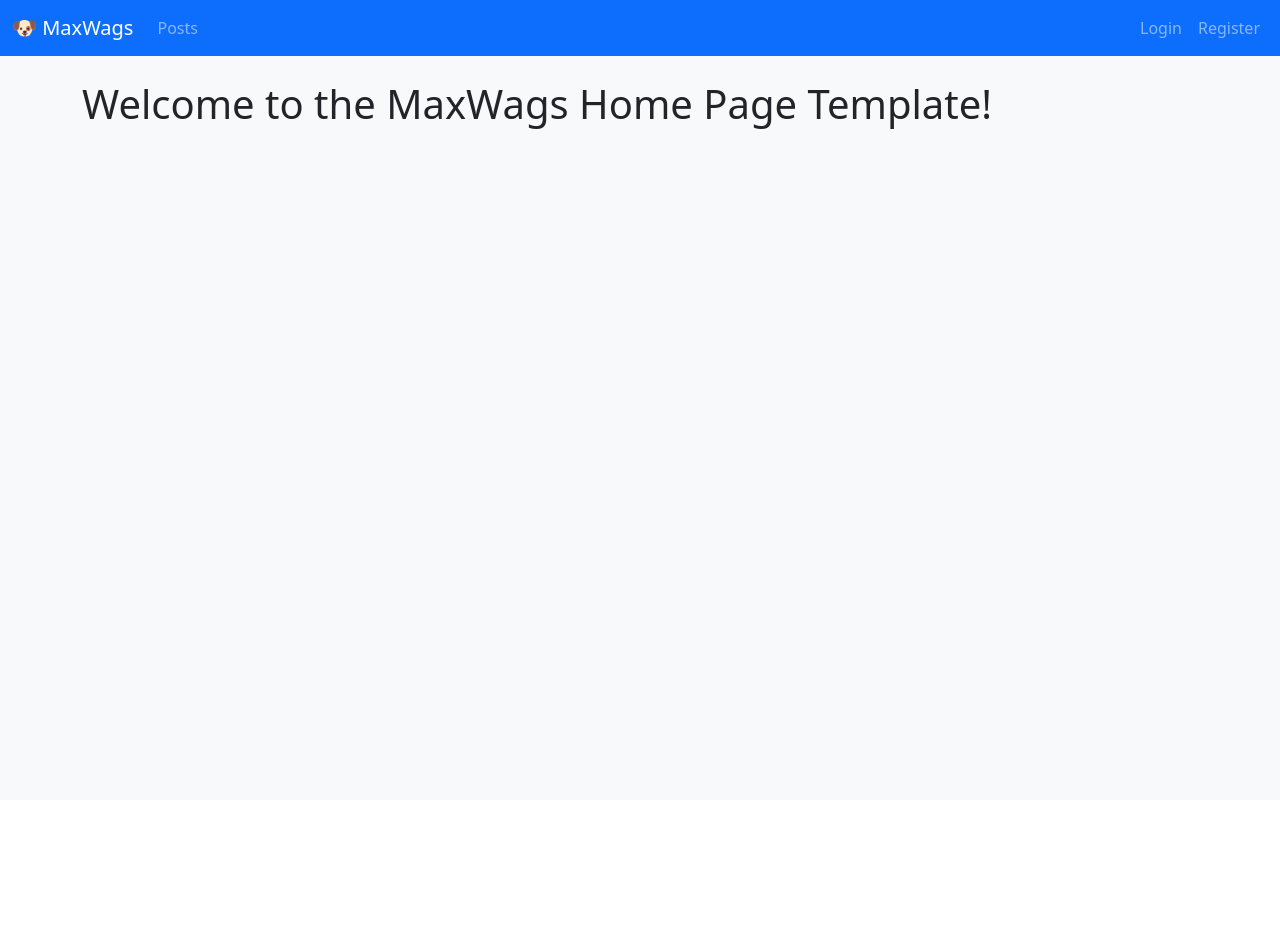
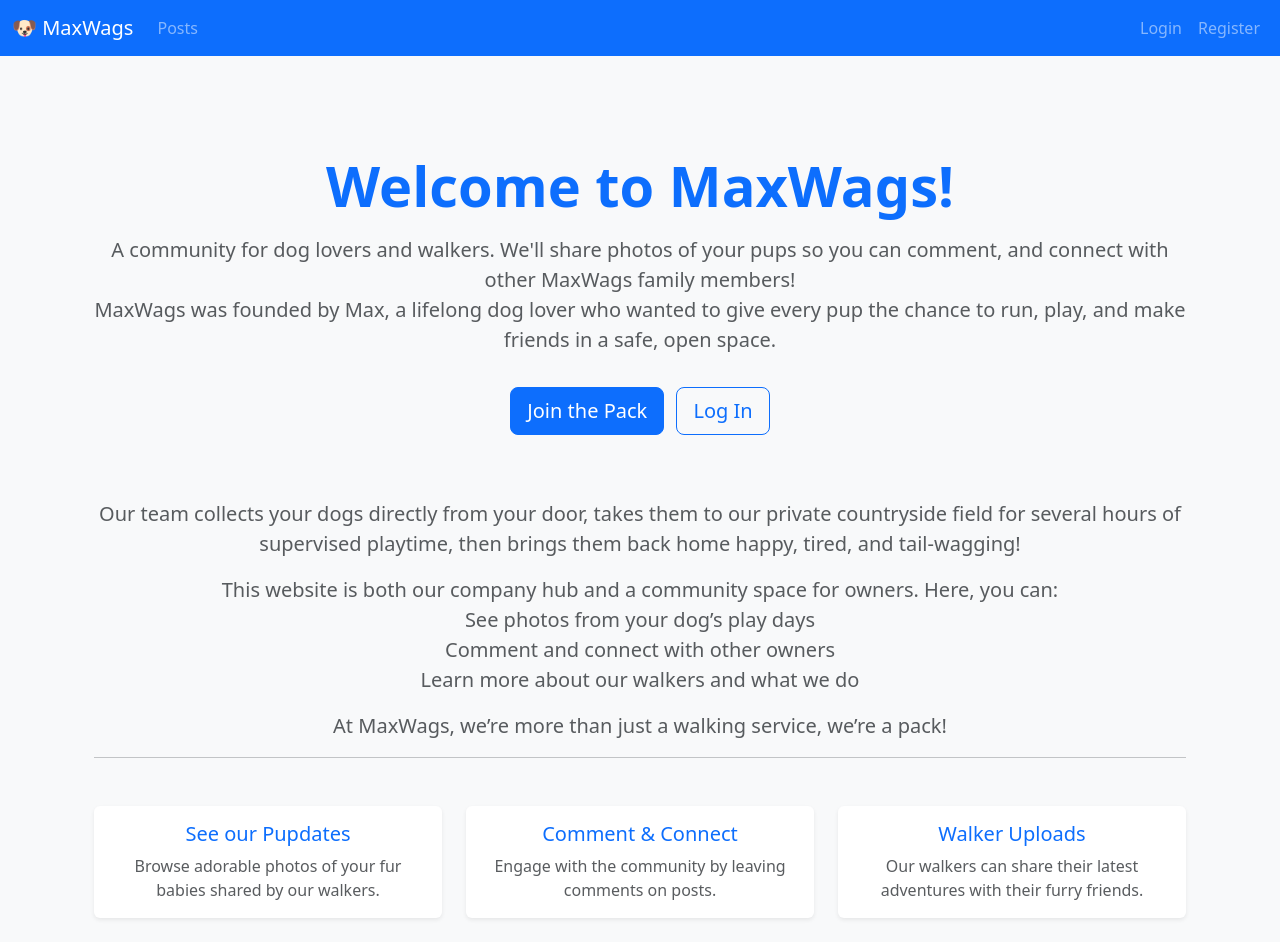
Before and after one commit to FollowRob/MaxWags_Capstone_Project, a Django app: page / in a window 1280 px wide. Before the commit the page ends 129 px from the top, so only its background shows below. Run offline with Django 5.2, Linux system fonts and the light colour scheme; some libraries are stand-ins or nearby versions.

Commit message:
update homepage with verbiage and cards

```diff
--- a/templates/home.html
+++ b/templates/home.html
@@ -1,5 +1,73 @@
 {% extends "base.html" %}
+{% load static %}
 
 {% block content %}
-<h1>Welcome to the MaxWags Home Page Template!</h1>
+<div class="container text-center mt-5">
+  <!-- Hero -->
+  <div class="py-5">
+    <h1 class="display-4 fw-bold text-primary">Welcome to MaxWags!</h1>
+    <p class="lead text-muted mt-3">
+      A community for dog lovers and walkers. We'll share photos of your pups so you can comment,
+       and connect with other MaxWags family members! <br>
+       MaxWags was founded by Max, a lifelong dog lover who wanted to give every pup the chance to run, play, and make friends in a safe, open space.
+    </p>
+
+    {% if user.is_authenticated %}
+      <a href="{% url 'posts' %}" class="btn btn-primary btn-lg mt-3">
+        View Posts
+      </a>
+    {% else %}
+      <a href="{% url 'register' %}" class="btn btn-primary btn-lg mt-3 me-2">
+        Join the Pack
+      </a>
+      <a href="{% url 'login' %}" class="btn btn-outline-primary btn-lg mt-3">
+        Log In
+      </a>
+    {% endif %}
+  </div>
+
+  <section>
+    <p class="lead text-muted mt-3">
+        Our team collects your dogs directly from your door, takes them to our private countryside field for several hours of supervised playtime, then brings them back home happy, tired, and tail-wagging!
+        </p>
+        <p class="lead text-muted mt-3">
+            This website is both our company hub and a community space for owners. Here, you can:<br>
+            See photos from your dog’s play days<br>
+            Comment and connect with other owners<br>
+            Learn more about our walkers and what we do
+        </p>
+        <p class="lead text-muted mt-3">At MaxWags, we’re more than just a walking service, we’re a pack!</p>
+        <hr>
+  </section>
+
+  <!-- Featured Section -->
+  <div class="row mt-5">
+    <div class="col-md-4 mb-4">
+      <div class="card border-0 shadow-sm h-100">
+        <div class="card-body">
+          <h5 class="card-title text-primary">See our Pupdates</h5>
+          <p class="card-text text-muted">Browse adorable photos of your fur babies shared by our walkers.</p>
+        </div>
+      </div>
+    </div>
+
+    <div class="col-md-4 mb-4">
+      <div class="card border-0 shadow-sm h-100">
+        <div class="card-body">
+          <h5 class="card-title text-primary">Comment & Connect</h5>
+          <p class="card-text text-muted">Engage with the community by leaving comments on posts.</p>
+        </div>
+      </div>
+    </div>
+
+    <div class="col-md-4 mb-4">
+      <div class="card border-0 shadow-sm h-100">
+        <div class="card-body">
+          <h5 class="card-title text-primary">Walker Uploads</h5>
+          <p class="card-text text-muted">Our walkers can share their latest adventures with their furry friends.</p>
+        </div>
+      </div>
+    </div>
+  </div>
+</div>
 {% endblock %}
```
